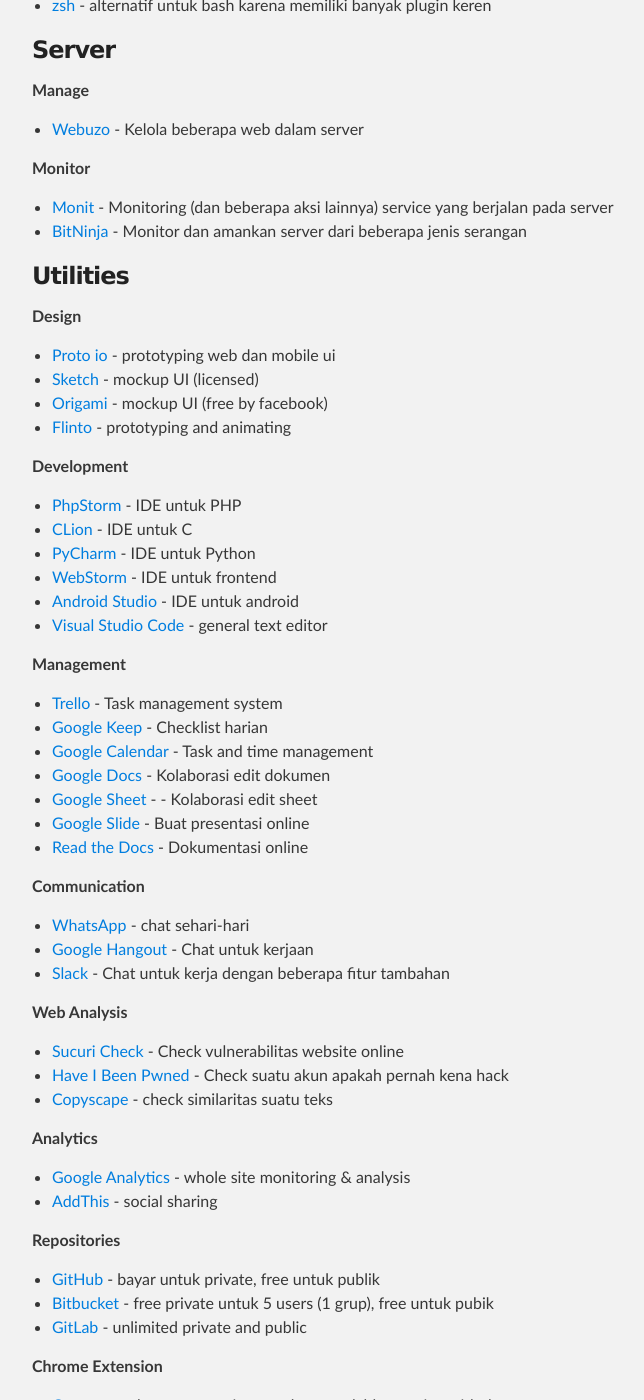
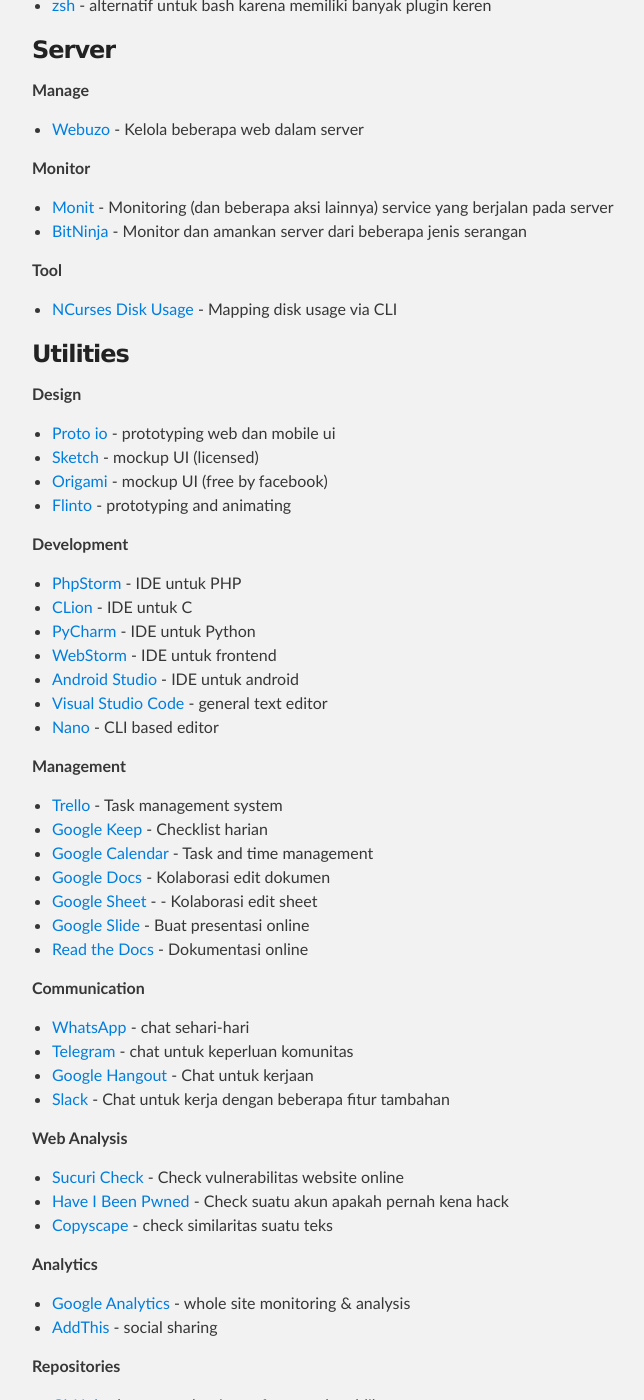
Before and after one commit to muhammaderfan/erf, a Jekyll site: the page built from resources.md, in a window 1280 px wide and 1400 px high, scrolled down 1556 px. Shown: the whole window, without its empty margins (288-932 px from the left). Built offline with Jekyll 4.4.1, drawn with Linux system fonts in a browser that asks for light colours; our own code applies the rules of GitHub Pages for plain Markdown files.

Commit message:
update resources

```diff
--- a/resources.md
+++ b/resources.md
@@ -65,6 +65,9 @@
 - [Monit](https://mmonit.com/monit) - Monitoring (dan beberapa aksi lainnya) service yang berjalan pada server
 - [BitNinja](https://bitninja.io) - Monitor dan amankan server dari beberapa jenis serangan
 
+**Tool**
+- [NCurses Disk Usage](https://dev.yorhel.nl/ncdu) - Mapping disk usage via CLI
+
 ### Utilities
 
 **Design**
@@ -80,6 +83,7 @@
 - [WebStorm](https://www.jetbrains.com/webstorm) - IDE untuk frontend
 - [Android Studio](https://developer.android.com/studio/index.html) - IDE untuk android
 - [Visual Studio Code](https://code.visualstudio.com/) - general text editor
+- [Nano](https://www.nano-editor.org/) - CLI based editor
 
 **Management**
 - [Trello](https://trello.com) - Task management system
@@ -92,6 +96,7 @@
 
 **Communication**
 - [WhatsApp](https://www.whatsapp.com/) - chat sehari-hari
+- [Telegram](https://web.telegram.org) - chat untuk keperluan komunitas
 - [Google Hangout](https://hangouts.google.com/) - Chat untuk kerjaan
 - [Slack](https://slack.com) - Chat untuk kerja dengan beberapa fitur tambahan
 
```
